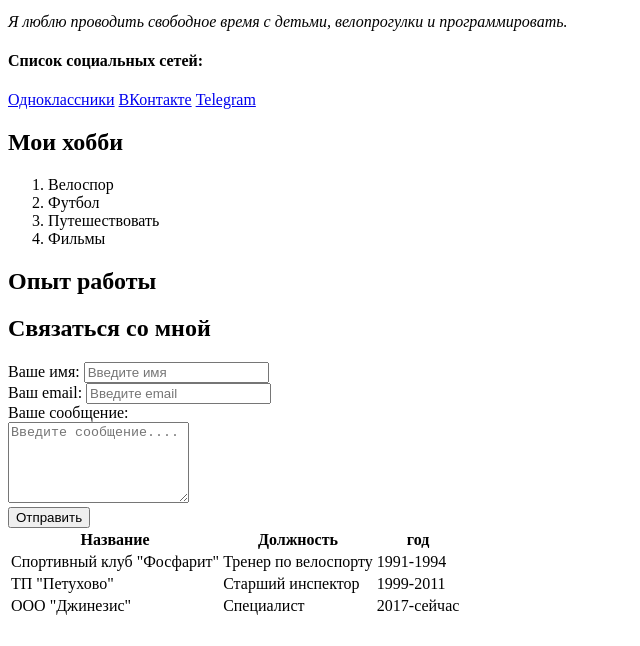
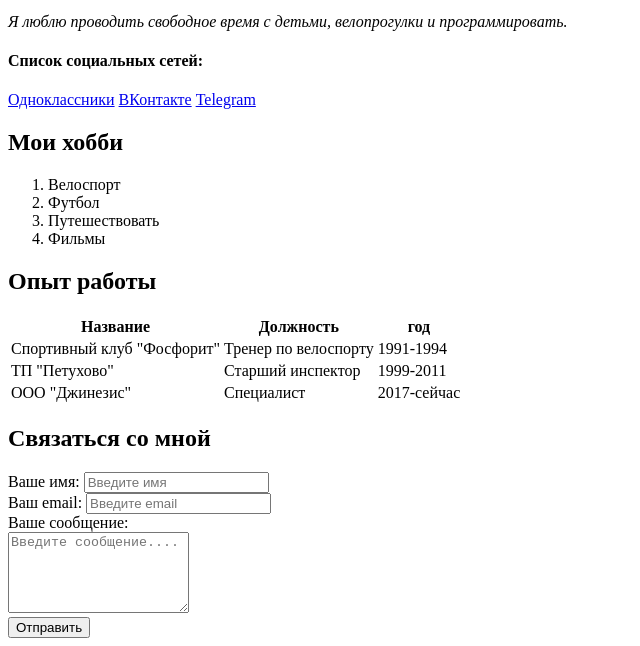
Before and after one commit to Safronov-Nikolay/resume, a plain HTML site: page index.html in a window 1280 px wide. Shown: the part 383-1029 px from the top of the page, without its empty margins (0-640 px from the left). Drawn offline with Linux system fonts and the light colour scheme.

Commit message:
Update index.html

```diff
--- a/index.html
+++ b/index.html
@@ -19,7 +19,7 @@
   <a href="https://t.me/Nicholas1970">Telegram</a>
   <h2>Мои хобби</h2>
   <ol>
-    <li>Велоспор</li>
+    <li>Велоспорт</li>
     <li>Футбол</li>
     <li>Путешествовать</li>
     <li>Фильмы</li>
@@ -36,7 +36,7 @@
     </thead>
     <tbody>
       <tr>
-        <td>Спортивный клуб "Фосфарит"</td>
+        <td>Спортивный клуб "Фосфорит"</td>
         <td>Тренер по велоспорту</td>
         <td>1991-1994</td>
       </tr>
@@ -51,6 +51,7 @@
         <td>2017-сейчас</td>
       </tr>
     </tbody>
+     </table>
     <h2>Связаться со мной</h2>
     <form actoin="/">
       <div>
@@ -68,6 +69,6 @@
       </div>
       <input type="submit" value="Отправить">
     </form>
-  </table>
+
 </body>
 </html>
```
